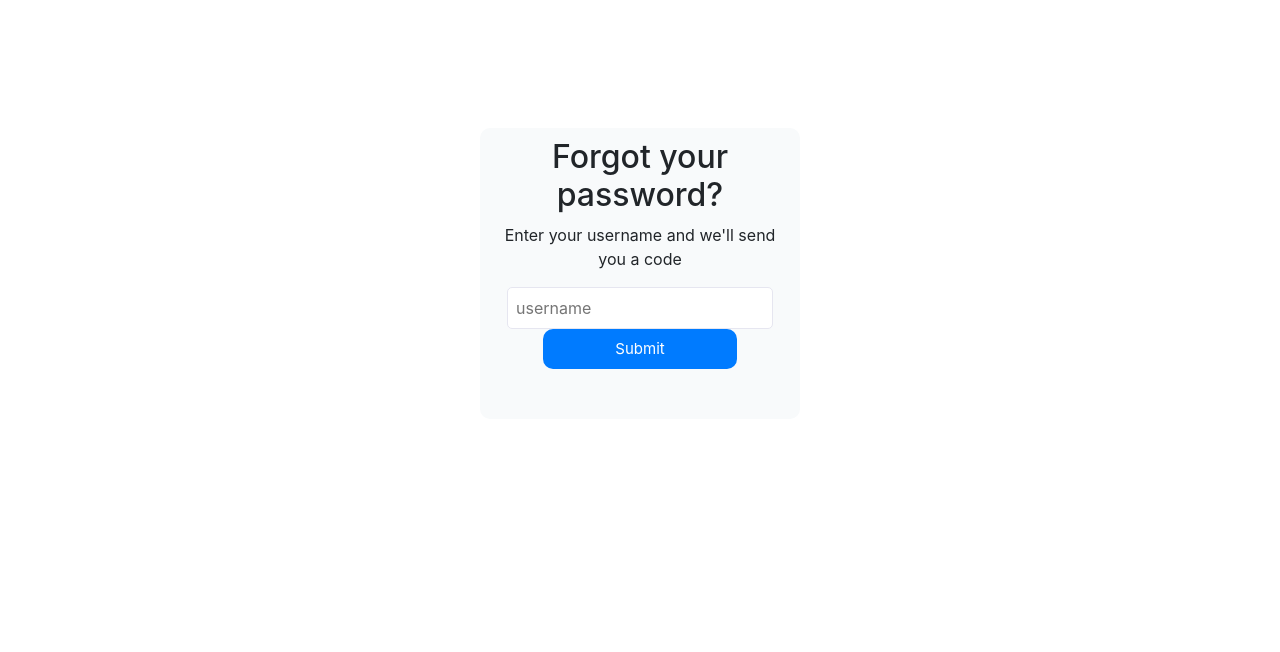
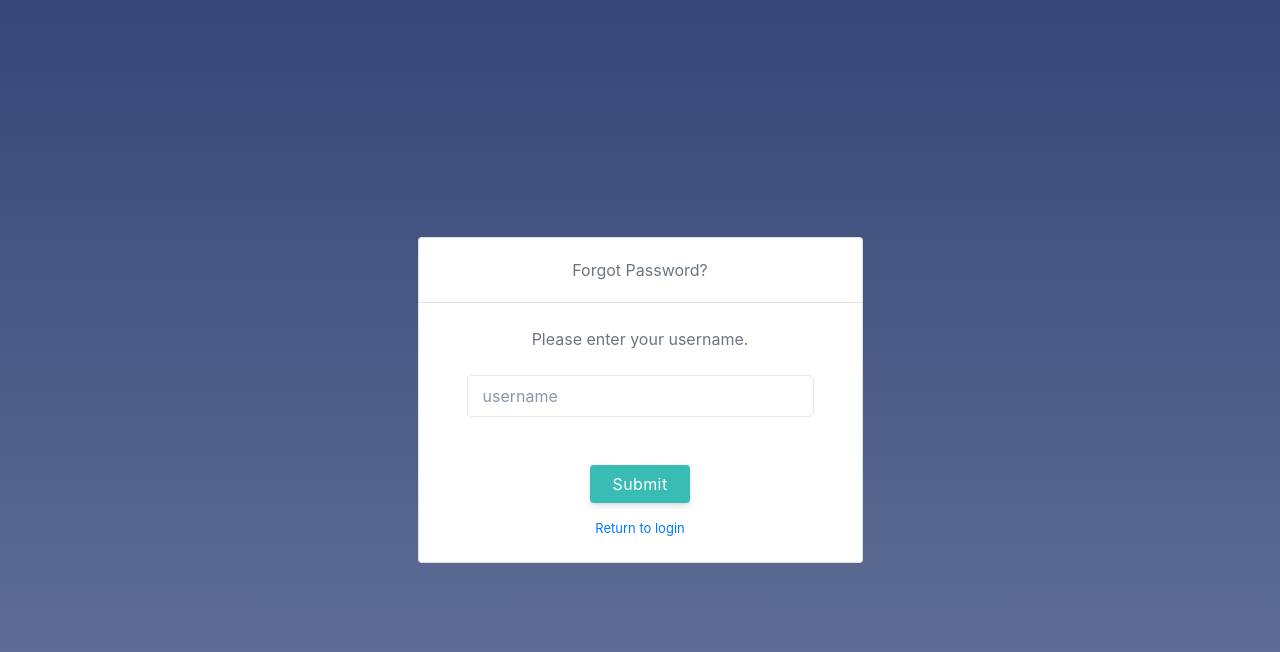
Before and after one commit to rafaelzar/react-portal, a React (Create React App) app: page /forgot-password in a window 1280 px wide. Shown: the top 652 px of the page. Built offline with nearby package versions, Linux system fonts and the light colour scheme; no server answers; what aws-amplify would draw is missing.

Commit message:
Styling of authorization pages.

```diff
--- a/src/pages/auth-pages/ForgotPasswordPage.tsx
+++ b/src/pages/auth-pages/ForgotPasswordPage.tsx
@@ -4,9 +4,11 @@ import {
   forgotPasswordAuthAction,
   forgotPasswordSubmitAuthAction,
 } from '../../store/actions/authActions';
-import { useHistory } from 'react-router-dom';
-import styles from '../../styles/components/ForgotPasswordPage.module.scss';
+import { Link, useHistory } from 'react-router-dom';
 import { swalError } from '../../lib/utils/toasts';
+import {
+  Card, Col, Container, Row,
+} from 'react-bootstrap';
 
 const ForgotPasswordPage: React.FC = () => {
   const dispatch = useAppDispatch();
@@ -44,7 +46,91 @@ const ForgotPasswordPage: React.FC = () => {
   };
   return (
     <>
-      <div className={styles.forgotPasswordWrapper}>
+      <div className='forgot-background'>
+        <Container className='pt-5 pb-5'>
+          <Row className='justify-content-center'>
+            <Col lg='5' md='7'>
+              <Card className='card-background'>
+                <Card.Header className='bg-transparent'>
+                  <div className='text-muted text-center my-2'>Forgot Password?</div>
+                </Card.Header>
+                <Card.Body className='px-lg-5 py-lg-4'>
+                  {!isUsernameSubmited ? (
+                    <div>
+                      <div className='text-center text-muted mb-4'>Please enter your username.</div>
+                      <form onSubmit={forgotPassword} className='forgot-form'>
+                        <input
+                          type='text'
+                          name='username'
+                          placeholder='username'
+                          id='email'
+                          value={username}
+                          onChange={(e) => setUsername(e.target.value)}
+                        />
+                        <button type='submit' value='Submit' className='btn forgot-button mt-5'>Submit</button>
+                        <Link to='/login' className='text-bottom mt-3'>
+                          Return to login
+                        </Link>
+                      </form>
+                    </div>
+                  ) : (
+                    <>
+                      <div>
+                        <form
+                          onSubmit={forgotPasswordSubmit}
+                          className='forgot-form'
+                        >
+                          <button
+                            type='button'
+                            onClick={() => setIsUsernameSubmited(false)}
+                            className='btn forgot-button mx-auto mb-5'
+                          >
+                            Go Back
+                          </button>
+                          <input
+                            type='text'
+                            name='username'
+                            placeholder='username'
+                            id='username'
+                            value={sameUsername}
+                            onChange={(e) => setSameUsername(e.target.value)}
+                          />
+                          <input
+                            type='text'
+                            name='newPassword'
+                            placeholder='new password'
+                            id='newPassword'
+                            value={newPassword}
+                            onChange={(e) => setNewPassword(e.target.value)}
+                            className='my-3'
+                          />
+                          <input
+                            type='text'
+                            name='code'
+                            placeholder='code'
+                            id='code'
+                            value={code}
+                            onChange={(e) => setCode(e.target.value)}
+                          />
+                          <input
+                            type='submit'
+                            value='Submit'
+                            className='btn forgot-button mt-5'
+                          />
+                          <Link to='/login' className='text-bottom mt-3'>
+                            Return to login
+                          </Link>
+                        </form>
+                      </div>
+                    </>
+                  )}
+                </Card.Body>
+              </Card>
+            </Col>
+          </Row>
+        </Container>
+      </div>
+      {/* <div className={styles.forgot-password-wrapper}>
         <div>
           <h2>
             Forgot your password?
@@ -66,7 +152,7 @@ const ForgotPasswordPage: React.FC = () => {
               <input
                 type='submit'
                 value='Submit'
-                className={styles.submitButton}
+                className={styles.submit-button}
               />
             </form>
           </div>
@@ -76,13 +162,13 @@ const ForgotPasswordPage: React.FC = () => {
               <button
                 type='button'
                 onClick={() => setIsUsernameSubmited(false)}
-                className={styles.submitButton}
+                className={styles.submit-button}
               >
                 Go Back
               </button>
               <form
                 onSubmit={forgotPasswordSubmit}
-                className={styles.forgetPasswordForm}
+                className={styles.forget-password-form}
               >
                 <input
                   type='text'
@@ -111,13 +197,13 @@ const ForgotPasswordPage: React.FC = () => {
                 <input
                   type='submit'
                   value='Submit'
-                  className={styles.submitButton}
+                  className={styles.submit-button}
                 />
               </form>
             </div>
           </>
         )}
-      </div>
+      </div> */}
     </>
   );
 };
--- a/src/pages/auth-pages/LoginPage.tsx
+++ b/src/pages/auth-pages/LoginPage.tsx
@@ -8,7 +8,12 @@ import {
   logInCognitoUserWithNewPasswordAuthAction,
 } from '../../store/actions/authActions';
 import { sendJWTToken } from '../../store/apiCalls';
+import { Link } from 'react-router-dom';
 import { swalError, swalSuccess } from '../../lib/utils/toasts';
+import {
+  Card, Col, Container, Row,
+} from 'react-bootstrap';
+import logo from '../../lib/assets/img/logo-eyerate.png';
 
 interface IProps {
   history: Array<string>;
@@ -79,41 +84,68 @@ const LoginPage: React.FC<IProps> = ({ history }) => {
   };
 
   return (
-    <div className='text-center p-1'>
-      <h1>Login</h1>
+    <div className='login-background'>
+      <Container className='pt-5 pb-5'>
+        <Row className='justify-content-center'>
+          <Col lg='5' md='7'>
+            <Card className='card-background'>
+              <Card.Header className='bg-transparent'>
+                <div className='text-muted text-center my-2'>Welcome to the Employee Portal.</div>
+              </Card.Header>
+              <Card.Body className='px-lg-5 py-lg-5'>
+                <img
+                  alt='Eyerate logo'
+                  className='login-logo'
+                  src={logo}
+                />
+                <div className='text-center text-muted mb-4'>Please login in order to proceed.</div>
                 {!newUser ? (
-        <form onSubmit={Login}>
+                  <form onSubmit={Login} className='login-form'>
                     <input
                       type='text'
                       name='email'
                       id='email'
+                      placeholder='email'
                       value={email}
                       onChange={(e) => setEmail(e.target.value)}
+                      className='mb-3'
                     />
                     <input
                       type='password'
                       name='password'
                       id='password'
+                      placeholder='password'
                       value={password}
                       onChange={(e) => setPassword(e.target.value)}
+                      className='mb-5'
                     />
-          <input type='submit' disabled={isLoading} value='Sign In' />
+                    <button type='submit' disabled={isLoading} className='btn login-button'>Sign In</button>
+                    <Link to='/forgot-password' className='text-bottom mt-3'>
+                      Forgot password?
+                    </Link>
                   </form>
                 ) : (
                   <>
                     <p>Please change your password</p>
-          <form onSubmit={LoginWitNewPassword}>
+                    <form onSubmit={LoginWitNewPassword} className='login-form'>
                       <input
                         type='password'
                         name='newPassword'
                         id='newPassword'
+                        placeholder='New Password'
                         value={newPassword}
                         onChange={(e) => setNewPassword(e.target.value)}
+                        className='mb-5'
                       />
-            <input type='submit' disabled={isLoading} value='Sign In' />
+                      <button type='submit' disabled={isLoading} className='btn login-button'>Sign In</button>
                     </form>
                   </>
                 )}
+              </Card.Body>
+            </Card>
+          </Col>
+        </Row>
+      </Container>
     </div>
   );
 };
--- a/src/styles/components/ForgotPasswordPage.module.scss
+++ b/src/styles/components/ForgotPasswordPage.module.scss
@@ -1,4 +1,4 @@
-.forgotPasswordWrapper{
+.forgot-password-wrapper{
     width: 25%;
     margin: auto;
     margin-top: 10%;
@@ -8,14 +8,14 @@
     text-align: center;
 }
 
-.forgetPasswordForm {
+.forget-password-form {
     display: flex;
     flex-direction: column;
     align-items: center;
     justify-content: space-around;
 }
 
-.submitButton {
+.submit-button {
     display: block;
     background-color: #007bff;
     color: white;
@@ -27,3 +27,29 @@
     font-size: 15px;
     cursor: pointer;
 }
+
+.card-background {
+    background-color: #f7fafc;
+}
+
+.forgot-background {
+    min-height: 100vh;
+    display: flex;
+    justify-content: center;
+    align-items: center;
+    background: linear-gradient(180deg, #354778 0%, rgba(53, 71, 120, 0.75) 100%);
+  }
+
+.forgot-form {
+    display: grid;
+}
+
+.forgot-button {
+    width: 100px;
+    margin: auto;
+}
+
+.text-bottom {
+    text-align: center;
+    font-size: 13px;
+}
--- /dev/null
+++ b/src/styles/components/loginPage.module.scss
@@ -0,0 +1,22 @@
+.login-background {
+    min-height: 100vh;
+    display: flex;
+    justify-content: center;
+    align-items: center;
+    background: linear-gradient(180deg, #354778 0%, rgba(53, 71, 120, 0.75) 100%);
+  }
+
+.login-form {
+    display: grid;
+}
+
+.login-button {
+    width: 100px;
+    margin: auto;
+}
+
+.login-logo {
+    width: 250px;
+    display: block;
+    margin:0 auto;
+}
--- a/src/styles/globals.scss
+++ b/src/styles/globals.scss
@@ -1,5 +1,7 @@
 @import 'colors';
 @import '../styles/components/layout/layout.module.scss';
+@import '../styles/components/loginPage.module.scss';
+@import '../styles/components/forgotPasswordPage.module.scss';
 
 body {
   margin: 0;
@@ -61,7 +63,6 @@ a {
 
 input,
 .form-button {
-  background-color: #fff;
   border: transparent;
   border-radius: 5px;
   font-size: 15px;
@@ -69,3 +70,34 @@ input,
   border: 0.4px solid #e6e6f0;
   margin: 10px;
 }
+
+input {
+  padding-left: 15px;
+  &:focus-visible{
+    outline-color: #39bcb4;
+  }
+}
+
+input::placeholder {
+  color: #8898aa;
+}
+
+
+.btn {
+  color: #fff !important;
+  background-color: #39bcb4!important;
+  border: 1px solid transparent !important;
+  position: relative;
+  text-transform: none;
+  transition: all 0.15s ease;
+  letter-spacing: 0.025em;
+  font-size: 0.875rem;
+  will-change: transform;
+  box-shadow: 0 4px 6px rgba(50, 50, 93, 0.11), 0 1px 3px rgba(0, 0, 0,0.08);
+  &:hover {
+      background-color: #fff !important;
+      border: 1px solid #39bcb4 !important;
+      color: #39bcb4 !important;
+      box-shadow: 0 7px 14px rgba(50, 50, 93, 0.10), 0 3px 6px rgba(0, 0, 0,0.08);;
+  }
+}
```
Also changed, not shown: src/lib/assets/img/logo-eyerate.png (added). Lines whose indentation alone changed are shown as unchanged.
